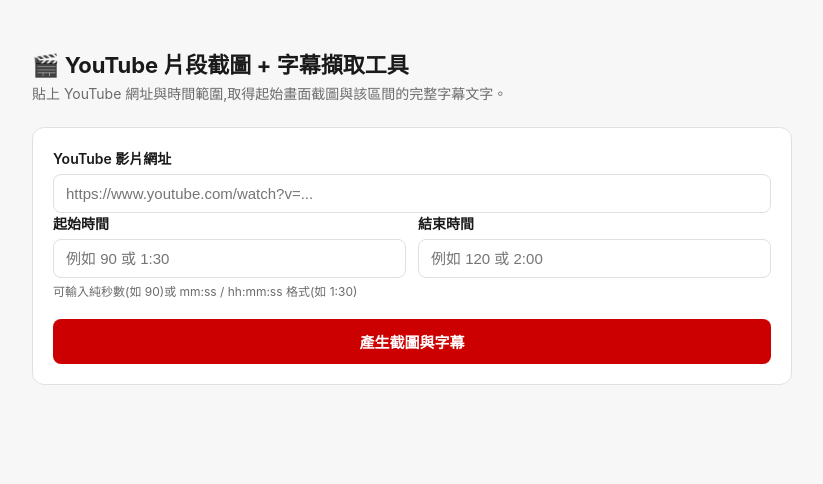
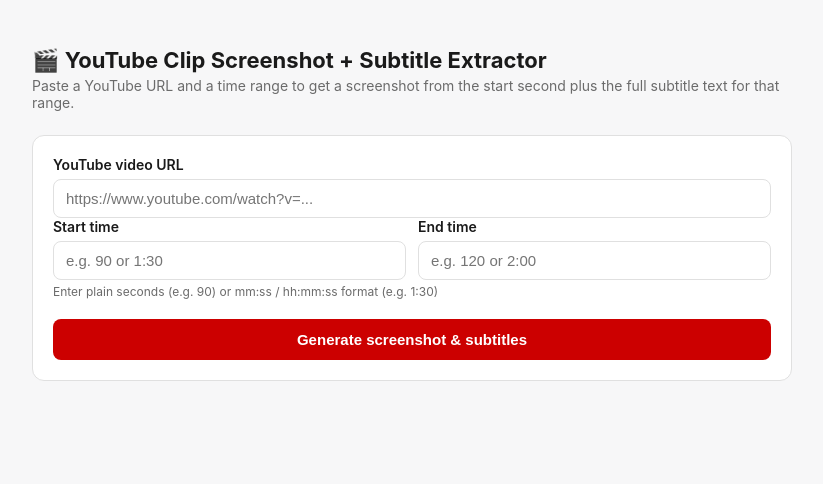
Before and after one commit to ckwangt/yt-clip-tool, a Flask app: page / in a window 1280 px wide. Shown: the top 484 px of the page, without its empty margins (228-1051 px from the left). Run offline with Flask 3, Linux system fonts and the light colour scheme.

Commit message:
Translate entire codebase to English

```diff
--- a/app.py
+++ b/app.py
@@ -11,14 +11,16 @@ from core import process_clip, ExtractError
 
 app = Flask(__name__)
 
-# 速率限制:避免服務被單一來源狂打導致頻寬/CPU被榨乾
-# 正式環境若架在 nginx 反向代理後面,需要設定 X-Forwarded-For 才能抓到真實 IP,
-# 詳見 README 的 Nginx 設定範例(要加 proxy_set_header X-Real-IP $remote_addr;)
+# Rate limiting: prevents a single source from hammering the service and
+# draining bandwidth/CPU.
+# If running behind an nginx reverse proxy in production, set up
+# X-Forwarded-For so the real client IP is detected — see the Nginx config
+# example in the README (add proxy_set_header X-Real-IP $remote_addr;)
 limiter = Limiter(
     key_func=get_remote_address,
     app=app,
     default_limits=["60 per hour"],
-    storage_uri="memory://",  # 多台機器/多worker共用限制的話,建議換成 redis://,見 README
+    storage_uri="memory://",  # For a shared quota across multiple machines/workers, switch to redis:// — see README
 )
 
 BASE_DIR = os.path.dirname(os.path.abspath(__file__))
@@ -27,7 +29,7 @@ os.makedirs(OUTPUT_DIR, exist_ok=True)
 
 
 def parse_time_to_seconds(raw: str) -> float:
-    """支援輸入純秒數(90)或 mm:ss / hh:mm:ss 格式"""
+    """Accepts plain seconds (90) or mm:ss / hh:mm:ss format"""
     raw = raw.strip()
     if re.fullmatch(r"\d+(\.\d+)?", raw):
         return float(raw)
@@ -39,7 +41,7 @@ def parse_time_to_seconds(raw: str) -> float:
     if len(parts) == 3:
         h, m, s = parts
         return h * 3600 + m * 60 + s
-    raise ValueError(f"無法解析時間格式: {raw}")
+    raise ValueError(f"Could not parse time format: {raw}")
 
 
 @app.route("/", methods=["GET"])
@@ -48,7 +50,7 @@ def index():
 
 
 @app.route("/process", methods=["POST"])
-@limiter.limit("10 per hour")  # 這支路由會跑 yt-dlp + ffmpeg,較吃資源,額外收緊限制
+@limiter.limit("10 per hour")  # This route runs yt-dlp + ffmpeg and is resource-intensive, so it's rate-limited more tightly
 def process():
     youtube_url = request.form.get("youtube_url", "").strip()
     start_raw = request.form.get("start_time", "").strip()
@@ -58,7 +60,7 @@ def process():
     result = None
 
     if not youtube_url or not start_raw or not end_raw:
-        error = "請完整填寫 YouTube 網址、起始秒數與結束秒數"
+        error = "Please fill in the YouTube URL, start time, and end time"
     else:
         try:
             start_sec = parse_time_to_seconds(start_raw)
@@ -78,7 +80,7 @@ def process():
         except (ExtractError, ValueError) as e:
             error = str(e)
         except Exception as e:
-            error = f"發生未預期的錯誤: {e}"
+            error = f"An unexpected error occurred: {e}"
 
     return render_template(
         "index.html",
@@ -94,7 +96,7 @@ def process():
 def ratelimit_handler(e):
     return render_template(
         "index.html",
-        error="請求太頻繁了,請稍後再試(速率限制:每小時最多 10 次處理請求)",
+        error="Too many requests — please try again later (rate limit: 10 processing requests per hour)",
     ), 429
 
 
@@ -104,5 +106,5 @@ def serve_output(filename):
 
 
 if __name__ == "__main__":
-    # 本機開發用;正式環境請用 gunicorn(見 README)
+    # For local development; use gunicorn in production (see README)
     app.run(host="0.0.0.0", port=5000, debug=False)
--- a/templates/index.html
+++ b/templates/index.html
@@ -1,9 +1,9 @@
 <!DOCTYPE html>
-<html lang="zh-Hant">
+<html lang="en">
 <head>
 <meta charset="UTF-8">
 <meta name="viewport" content="width=device-width, initial-scale=1.0">
-<title>YouTube 片段截圖 + 字幕擷取工具</title>
+<title>YouTube Clip Screenshot + Subtitle Extractor</title>
 <style>
   :root {
     --accent: #cc0000;
@@ -15,7 +15,7 @@
   }
   * { box-sizing: border-box; }
   body {
-    font-family: -apple-system, "PingFang TC", "Microsoft JhengHei", "Noto Sans TC", sans-serif;
+    font-family: -apple-system, "Segoe UI", "Helvetica Neue", Arial, sans-serif;
     background: var(--bg);
     color: var(--text);
     margin: 0;
@@ -88,8 +88,8 @@
 </head>
 <body>
 <div class="container">
-  <h1>🎬 YouTube 片段截圖 + 字幕擷取工具</h1>
-  <p class="subtitle-note">貼上 YouTube 網址與時間範圍,取得起始畫面截圖與該區間的完整字幕文字。</p>
+  <h1>🎬 YouTube Clip Screenshot + Subtitle Extractor</h1>
+  <p class="subtitle-note">Paste a YouTube URL and a time range to get a screenshot from the start second plus the full subtitle text for that range.</p>
 
   {% if error %}
   <div class="error-box">⚠️ {{ error }}</div>
@@ -97,41 +97,41 @@
 
   <div class="card">
     <form method="POST" action="/process">
-      <label for="youtube_url">YouTube 影片網址</label>
+      <label for="youtube_url">YouTube video URL</label>
       <input type="text" id="youtube_url" name="youtube_url"
              placeholder="https://www.youtube.com/watch?v=..."
              value="{{ youtube_url or '' }}" required>
 
       <div class="time-row">
         <div>
-          <label for="start_time">起始時間</label>
+          <label for="start_time">Start time</label>
           <input type="text" id="start_time" name="start_time"
-                 placeholder="例如 90 或 1:30" value="{{ start_time or '' }}" required>
+                 placeholder="e.g. 90 or 1:30" value="{{ start_time or '' }}" required>
         </div>
         <div>
-          <label for="end_time">結束時間</label>
+          <label for="end_time">End time</label>
           <input type="text" id="end_time" name="end_time"
-                 placeholder="例如 120 或 2:00" value="{{ end_time or '' }}" required>
+                 placeholder="e.g. 120 or 2:00" value="{{ end_time or '' }}" required>
         </div>
       </div>
-      <div class="hint">可輸入純秒數(如 90)或 mm:ss / hh:mm:ss 格式(如 1:30)</div>
+      <div class="hint">Enter plain seconds (e.g. 90) or mm:ss / hh:mm:ss format (e.g. 1:30)</div>
 
-      <button type="submit">產生截圖與字幕</button>
+      <button type="submit">Generate screenshot & subtitles</button>
     </form>
   </div>
 
   {% if result %}
   <div class="card">
     <div class="result-title">{{ result.title }}</div>
-    <img class="result-frame" src="{{ result.frame_url }}" alt="影片截圖">
+    <img class="result-frame" src="{{ result.frame_url }}" alt="Video screenshot">
 
-    <label>字幕內容({{ result.start_raw }} ~ {{ result.end_raw }})</label>
+    <label>Subtitle text ({{ result.start_raw }} ~ {{ result.end_raw }})</label>
     <div class="subtitle-box" id="subtitle-text">{{ result.subtitle_text }}</div>
-    <button class="copy-btn" onclick="copySubtitle()">複製字幕文字</button>
+    <button class="copy-btn" onclick="copySubtitle()">Copy subtitle text</button>
 
     {% if result.subtitle_lang %}
     <div class="meta">
-      字幕語言:{{ result.subtitle_lang }}{% if result.subtitle_is_auto %}(YouTube 自動生成){% endif %}
+      Subtitle language: {{ result.subtitle_lang }}{% if result.subtitle_is_auto %} (YouTube auto-generated){% endif %}
     </div>
     {% endif %}
   </div>
@@ -142,7 +142,7 @@
 function copySubtitle() {
   const text = document.getElementById('subtitle-text').innerText;
   navigator.clipboard.writeText(text).then(() => {
-    alert('已複製字幕文字');
+    alert('Subtitle text copied');
   });
 }
 </script>
```
Also changed, not shown: core.py (+46 -41 lines), README.md, 1 other file.
